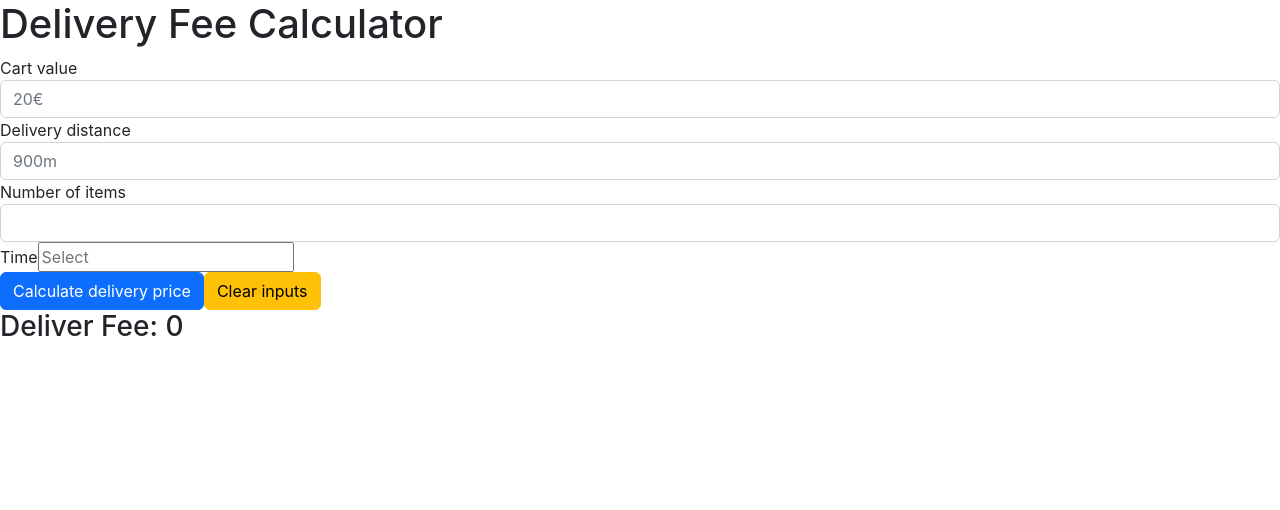
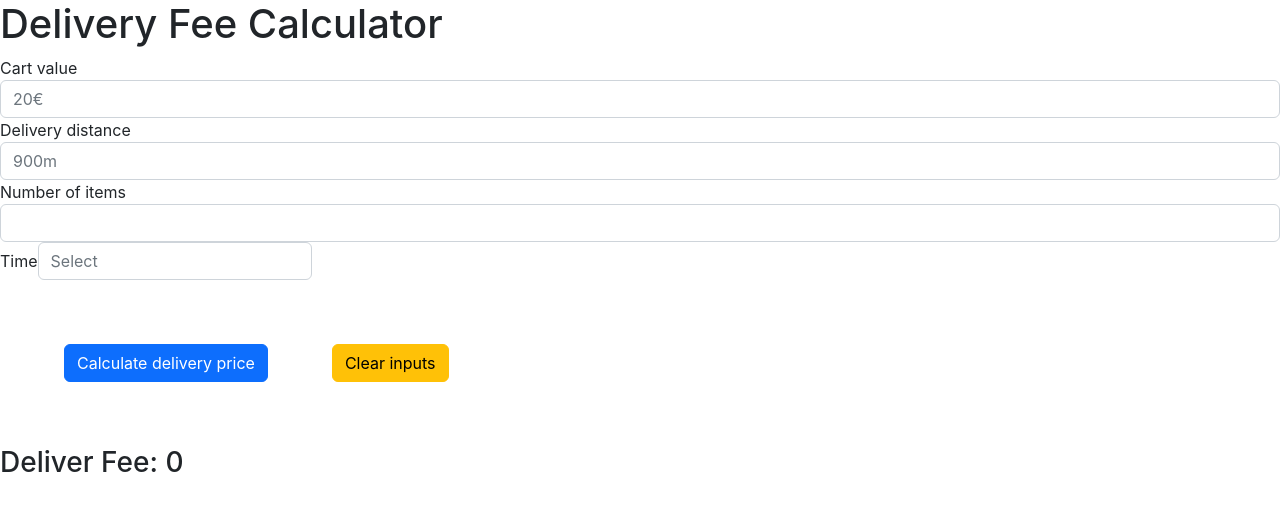
Before and after one commit to Duyen-codes/delivery-fee-calculator, a React (Create React App) app: page / in a window 1280 px wide. Shown: the top 510 px of the page. Built offline with nearby package versions, Linux system fonts and the light colour scheme.

Commit message:
fix Calculator class method, install React testing library

```diff
--- a/src/App.tsx
+++ b/src/App.tsx
@@ -23,8 +23,20 @@ const App: React.FC = () => {
     itemCount: Yup.string().required('Number of items is required'),
     time: Yup.string().required('Delivery time is required'),
   })
+  console.log(new Calculator(10, 1499, 3, new Date()).getDeliverFee()) // 3
+  console.log(new Calculator(110, 1501, 13, new Date()).getDeliverFee()) // 0
+  console.log(
+    new Calculator(
+      50,
+      2000,
+      20,
+      new Date('2022-12-16T18:00:00'),
+    ).getDeliverFee(),
+  ) // 15
 
   const onSubmit = (data: CalculateSubmitForm) => {
+    console.log('form submit')
+
     console.log('data: ', data)
     const { cartValue, distance, itemCount, time } = data
     const dateTime = new Date(Number(time))
@@ -36,7 +48,6 @@ const App: React.FC = () => {
       dateTime,
     ).getDeliverFee()
     console.log('fee', fee)
-
     setDeliverFee(fee)
   }
 
@@ -60,6 +71,7 @@ const App: React.FC = () => {
           <label>Cart value</label>
           <input
             type="number"
+            min={0}
             step="0.01"
             placeholder="20€"
             {...register('cartValue')}
@@ -72,6 +84,7 @@ const App: React.FC = () => {
           <label>Delivery distance</label>
           <input
             type="number"
+            min={0}
             placeholder="900m"
             {...register('distance')}
             className={`form-control ${errors.distance ? 'is-invalid' : ''}`}
@@ -83,55 +96,51 @@ const App: React.FC = () => {
           <label>Number of items</label>
           <input
             type="number"
+            min={0}
             {...register('itemCount')}
             className={`form-control ${errors.itemCount ? 'is-invalid' : ''}`}
           />
           <div className="invalid-feedback">{errors.itemCount?.message}</div>
         </div>
 
-        <div>
+        <div className="form-group">
           <label>Time</label>
+
           <Controller
             render={(ref) => (
               <DatePicker
-                className="form-group"
+                className={`form-control ${errors.time ? 'is-invalid' : ''}`}
+                {...register('time')}
                 selected={
                   ref.field.value
                     ? new Date(Number(ref.field.value))
                     : undefined
                 }
                 onChange={(date: Date) => ref.field.onChange(date.getTime())}
-                // dateFormat={'MMMM d, yyyy hh:mm'}
+                // dateFormat={'MM d, yyyy'}
+                dateFormat={'d/MM/yyyy'}
                 placeholderText="Select"
                 showTimeSelect={true}
                 showTimeInput
-                customTimeInput={
-                  <input
-                    className={`form-control ${
-                      errors.time ? 'is-invalid' : ''
-                    }`}
-                  />
-                }
-              />
+              ></DatePicker>
             )}
             name={'time'}
             control={control}
             rules={{ required: true }}
-          />
-
+          ></Controller>
           <div className="invalid-feedback">{errors.time?.message}</div>
         </div>
 
-        <Button variant="primary" type="submit">
+        <Button variant="primary" type="submit" style={{ margin: '4rem' }}>
           Calculate delivery price
         </Button>
-        <button
+        <Button
           type="button"
           onClick={() => reset()}
           className="btn btn-warning float-right"
         >
           Clear inputs
-        </button>
+        </Button>
         <h3>Deliver Fee: {deliverFee}</h3>
       </form>
     </div>
--- a/src/Calculator.tsx
+++ b/src/Calculator.tsx
@@ -30,20 +30,13 @@ class Calculator {
     console.log('this.fee: ', this.fee)
   }
 
-  baseFee() {
-    console.log('baseFee...')
-    this.fee += 2
-    console.log('this.fee: ', this.fee)
-  }
-
   // Distance fee
   calculateDeliverDistanceFee() {
     console.log('calculateDeliverDistanceFee...')
     console.log('this.fee: ', this.fee)
     if (this.distance <= 1000) {
       this.fee += 2
-    }
-    if (this.distance > 1000) {
+    } else if (this.distance > 1000) {
       console.log('this.distance > 1000')
       this.fee += 2 + Math.ceil((this.distance - 1000) / 500)
     }
@@ -67,6 +60,7 @@ class Calculator {
   // Friday rush surcharge
   applyFridayRushSurcharge() {
     console.log('applyFridayRushSurcharge...')
+    console.log('this.time: ', this.time)
     if (
       this.time.getUTCHours() >= 13 &&
       this.time.getUTCHours() <= 17 &&
@@ -97,7 +91,6 @@ class Calculator {
 
   getDeliverFee() {
     this.calculateOrderSurcharge()
-    this.baseFee()
     this.calculateDeliverDistanceFee()
     this.calculateItemCountSurcharge()
     this.applyFridayRushSurcharge()
```
